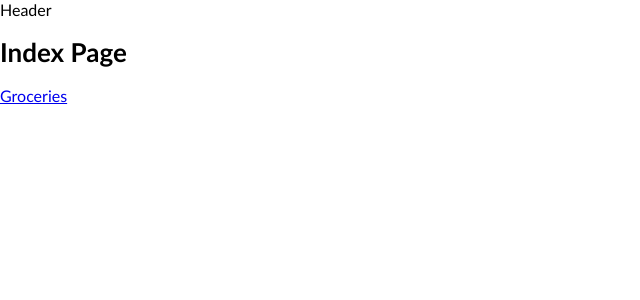
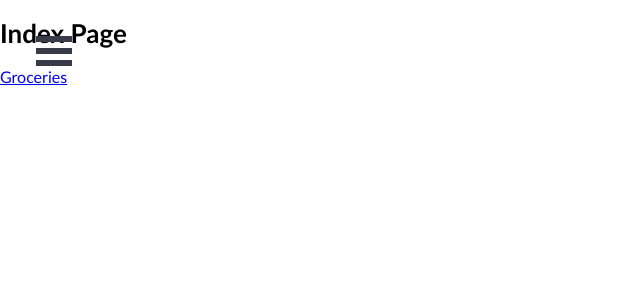
Before and after one commit to jim-cosgrave-web/next-starter, a Next.js app: page / in a window 1280 px wide. Shown: the top 300 px of the page, without its empty margins (0-640 px from the left). Built offline with nearby package versions, Linux system fonts and the light colour scheme.

Commit message:
Added a basic menu

```diff
--- a/components/Layout/Header.tsx
+++ b/components/Layout/Header.tsx
@@ -1,9 +1,65 @@
-import React from 'react';
+import React, { useState } from 'react';
+import Link from 'next/link';
+import { FontAwesomeIcon } from '@fortawesome/react-fontawesome';
+import { faListOl } from '@fortawesome/free-solid-svg-icons';
 
 const Header = () => {
+    const [hidden, setHidden] = useState(true);
+
+    function hiddenClass() {
+        let menuClass = 'slide-hidden';
+
+        if(!hidden) {
+            menuClass = 'slide-shown';
+        }
+
+        return menuClass;
+    }
+
+    function overlayClass() {
+        let overlay = 'overlay-hidden';
+
+        if(!hidden) {
+            overlay = 'overlay-shown';
+        }
+
+        return overlay;
+    }
+
+    function handleToggleMenu() {
+        setHidden(!hidden);
+    }
+
     return (
         <div>
-            <div>Header</div>
+            <div id="menu-overlay" className={overlayClass()} onClick={handleToggleMenu}></div>
+            <div id="slide" className={hiddenClass()}>
+                <div className="close-btn-wrapper" onClick={handleToggleMenu}>
+                    <span style={{"position": "absolute", "top": "6px", "right": "14px"}}>
+                        <span className="close-cross close-cross-1"></span>
+                        <span className="close-cross close-cross-2"></span>
+                    </span>
+                    <button className="close-btn">Close Menu</button>
+                </div>
+                <div className="menu-nav-wrapper">
+                    <nav>
+                        <Link href="/groceries">
+                            <div className="nav-item">
+                                <FontAwesomeIcon icon={faListOl} />
+                                <a>Groceries</a>
+                            </div>
+                        </Link>
+                    </nav>
+                </div>
+            </div>
+            <div className="menu-btn-wrapper" onClick={handleToggleMenu}>
+                <span>
+                    <span className="menu-bars"></span>
+                    <span className="menu-bars" style={{ "top": "40%" }}></span>
+                    <span className="menu-bars" style={{ "top": "80%" }}></span>
+                </span>
+                <button className="menu-btn">Open Menu</button>
+            </div>
         </div>
     );
 };
--- a/package.json
+++ b/package.json
@@ -11,6 +11,10 @@
   "author": "",
   "license": "ISC",
   "dependencies": {
+    "@fortawesome/fontawesome-svg-core": "^1.2.28",
+    "@fortawesome/free-regular-svg-icons": "^5.13.0",
+    "@fortawesome/free-solid-svg-icons": "^5.13.0",
+    "@fortawesome/react-fontawesome": "^0.1.9",
     "@material-ui/core": "^4.10.0",
     "bcrypt": "^4.0.1",
     "cookie": "^0.4.1",
--- /dev/null
+++ b/public/styles/header.scss
@@ -0,0 +1,138 @@
+.menu-btn-wrapper {
+    position: fixed;
+    width: 36px;
+    height: 30px;
+    left: 36px;
+    top: 36px;
+    z-index: 1000;
+}
+
+.menu-bars {
+    position: absolute;
+    height: 20%;
+    left: 0px;
+    right: 0px;
+    top: 0%;
+    opacity: 1;
+    background: #373a47;
+}
+
+.menu-btn {
+    position: absolute;
+    left: 0;
+    top: 0;
+    width: 100%;
+    height: 100%;
+    margin: 0;
+    padding: 0;
+    border: none;
+    font-size: 0;
+    background: transparent;
+    cursor: pointer;
+}
+
+#slide {
+    position: fixed;
+    right: inherit;
+    z-index: 1100;
+    width: 300px;
+    height: 100%;
+    transition: all 0.5s ease 0s;
+    background: #373a47;
+}
+
+.slide-hidden {
+    transform: translate3d(-100%, 0px, 0px);
+}
+
+.slide-shown {
+    transform: none;
+}
+
+#close-menu {
+    position: absolute;
+    top: 10px;
+    right: 10px;
+    color: #fff;
+    cursor: pointer;
+}
+
+#menu-overlay {
+    position: fixed;
+    z-index: 999;
+    width: 100%;
+    height: 100%;
+    background: rgba(0, 0, 0, 0.3);
+}
+
+.overlay-hidden {
+    transform: translate3d(100%, 0px, 0px);
+    opacity: 0;
+    transition: opacity 0.3s ease 0s;
+}
+
+.overlay-shown {
+    opacity: 1;
+    transition: opacity 0.3s ease 0s;
+}
+
+.close-btn-wrapper {
+    position: absolute;
+    width: 24px;
+    height: 24px;
+    right: 8px;
+    top: 8px;
+}
+
+.close-cross {
+    position: absolute;
+    width: 3px;
+    height: 14px;
+    background: white;
+}
+
+.close-cross-1 {
+    transform: rotate(45deg);
+}
+
+.close-cross-2 {
+    transform: rotate(-45deg);
+}
+
+.close-btn {
+    position: absolute;
+    left: 0px;
+    top: 0px;
+    width: 100%;
+    height: 100%;
+    margin: 0px;
+    padding: 0px;
+    border: none;
+    font-size: 0px;
+    background: transparent;
+    cursor: pointer;
+}
+
+.menu-nav-wrapper {
+    height: 100%;
+    overflow: auto;
+    padding: 2.5em 1.5em 0;
+    font-size: 1.15em;
+
+    nav {
+        height: 100%;
+        display: block;
+        color: #fff;
+
+        .nav-item {
+            padding: 8px;
+
+            a {
+                color: #fff;
+                text-decoration: none;
+                margin-left: 10px;
+                cursor: pointer;
+            }
+        }
+    }
+}
--- a/public/styles/main.scss
+++ b/public/styles/main.scss
@@ -1,5 +1,6 @@
 @import './variables';
 
 @import './global.scss';
+@import './header.scss';
 @import './login.scss';
 @import './button.scss';
```
Also changed, not shown: 1 other file (tests, documents, lock files or other folders).
